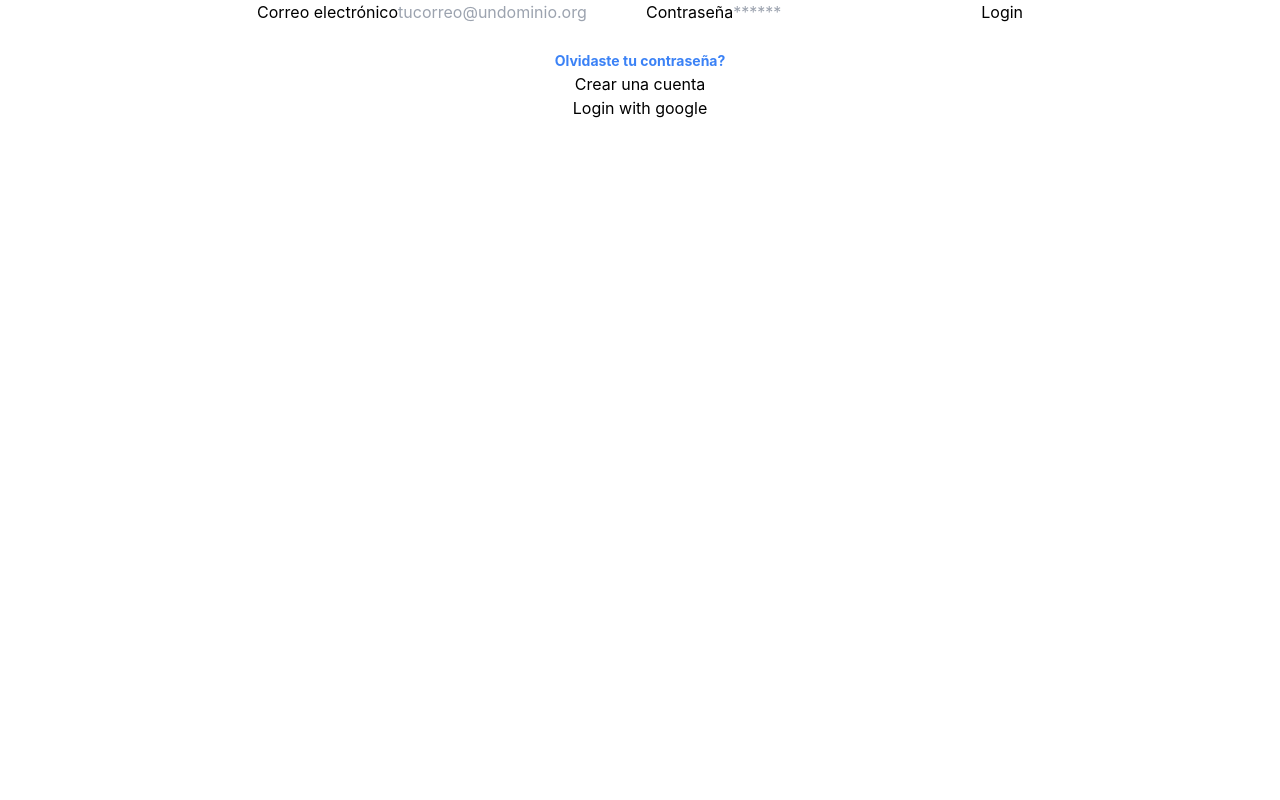
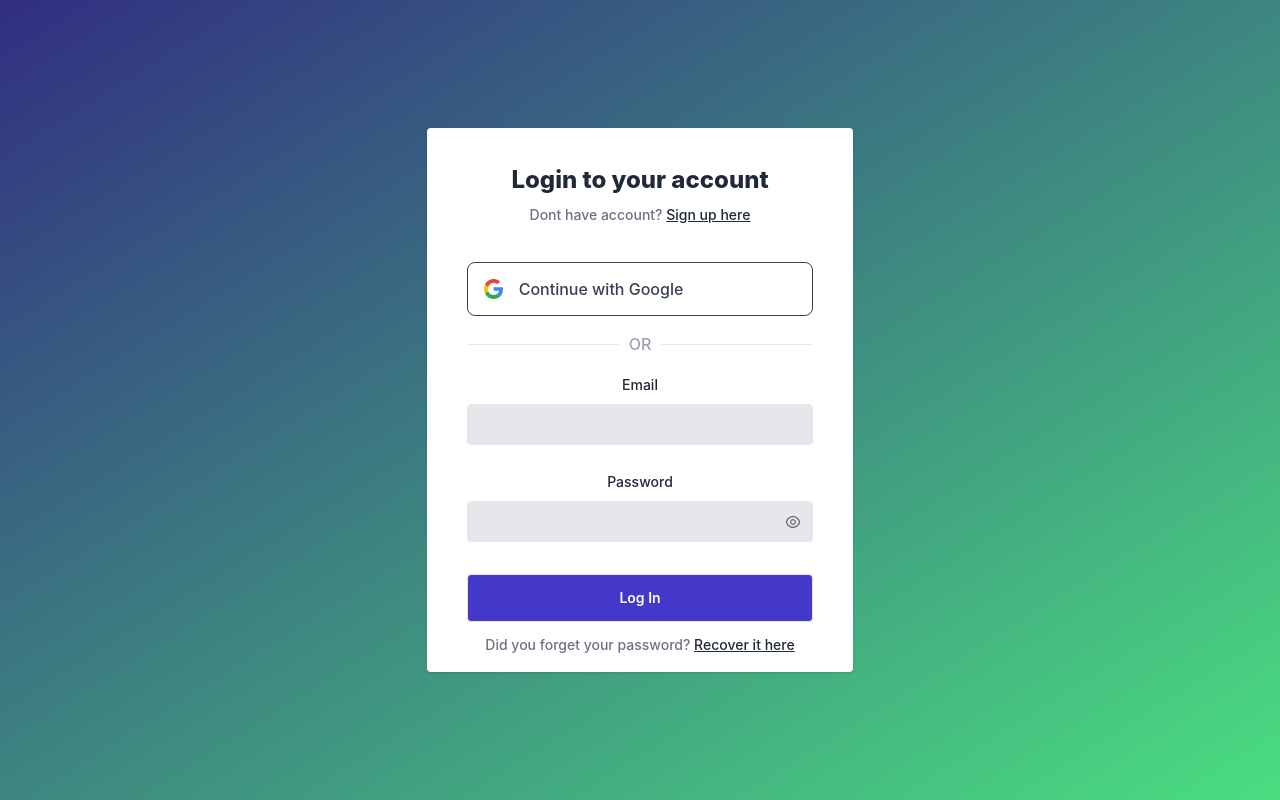
Before and after one commit to txakurhub/pfinal_client, a React (Create React App) app: page /login in a window 1280 px wide. Built offline with nearby package versions, Linux system fonts and the light colour scheme; no server answers.

Commit message:
Estilos a login y register

```diff
--- a/src/pages/Login.jsx
+++ b/src/pages/Login.jsx
@@ -1,8 +1,8 @@
-import { useState } from "react";
+import React, { useState } from "react";
 import { useHistory } from "react-router-dom";
 import { useAuth } from "../context/authContext";
 
-function Login() {
+const Login = () => {
   const [email, setEmail] = useState("");
   const [password, setPassword] = useState("");
   const [error, setError] = useState("");
@@ -16,12 +16,10 @@
       history.push("/");
     } catch (error) {
       setError(error.message);
-    }
+    };
   };
 
-  const handleRegister = () => {
-    history.push("/register");
-  };
+  const handleRegister = () => history.push("/register");
 
   const handleResetPassword = async () => {
     if(!email) return setError("Por favor ingresa un correo")
@@ -30,8 +28,8 @@
       setError("Te enviamos un correo para crear una nueva contraseña")
     } catch (error){
       setError(error.message)
-    }
-  }
+    };
+  };
 
   const handleGoogleLogin = async () => {
     try {
@@ -39,41 +37,70 @@
       history.push("/");
     } catch (error) {
       setError(error.message);
-    }
+    };
   };
+
+  const viewPassword = () => {
+    var x = document.getElementById("password");
+    x.type === "password" ? (x.type = "text") : (x.type = "password");
+  };
+
   return (
-    <div>
-      {error && <p>{error}</p>}
-      <form>
-        <label htmlFor="email">Correo electrónico</label>
-        <input
-          type="email"
-          id="email"
-          placeholder="tucorreo@undominio.org"
-          onChange={(e) => setEmail(e.target.value)}
-        />
-        <label htmlFor="password">Contraseña</label>
-        <input
-          type="password"
-          id="password"
-          min={6}
-          placeholder="******"
-          onChange={(e) => setPassword(e.target.value)}
-        />
-        <button onClick={handleSubmit}>Login</button>
+    <div className="h-screen bg-gradient-to-tl from-green-400 to-indigo-900 w-full flex flex-col items-center justify-center">
+      <form className="bg-white shadow rounded lg:w-1/3  md:w-1/2 w-full p-10 pb-5">
+        <p tabIndex={0} role="heading" aria-label="Login to your account" className="text-2xl font-extrabold leading-6 text-gray-800">
+          Login to your account
+        </p>
+        <p className="text-sm mt-4 font-medium leading-none text-gray-500">
+          Dont have account?{" "}
+          <span onClick={handleRegister} tabIndex={0} role="link" aria-label="Sign up here" className="text-sm font-medium leading-none underline text-gray-800 cursor-pointer">
+            {" "}
+            Sign up here
+          </span>
+        </p>
+        <button onClick={handleGoogleLogin} aria-label="Continue with google" role="button" className="focus:outline-none focus:ring-2 focus:ring-offset-1 focus:ring-gray-700 py-3.5 px-4 border rounded-lg border-gray-700 flex items-center w-full mt-10">
+          <svg width={19} height={20} viewBox="0 0 19 20" fill="none" xmlns="http://www.w3.org/2000/svg">
+            <path d="M18.9892 10.1871C18.9892 9.36767 18.9246 8.76973 18.7847 8.14966H9.68848V11.848H15.0277C14.9201 12.767 14.3388 14.1512 13.047 15.0812L13.0289 15.205L15.905 17.4969L16.1042 17.5173C17.9342 15.7789 18.9892 13.221 18.9892 10.1871Z" fill="#4285F4" />
+            <path d="M9.68813 19.9314C12.3039 19.9314 14.4999 19.0455 16.1039 17.5174L13.0467 15.0813C12.2286 15.6682 11.1306 16.0779 9.68813 16.0779C7.12612 16.0779 4.95165 14.3395 4.17651 11.9366L4.06289 11.9465L1.07231 14.3273L1.0332 14.4391C2.62638 17.6946 5.89889 19.9314 9.68813 19.9314Z" fill="#34A853" />
+            <path d="M4.17667 11.9366C3.97215 11.3165 3.85378 10.6521 3.85378 9.96562C3.85378 9.27905 3.97215 8.6147 4.16591 7.99463L4.1605 7.86257L1.13246 5.44363L1.03339 5.49211C0.37677 6.84302 0 8.36005 0 9.96562C0 11.5712 0.37677 13.0881 1.03339 14.4391L4.17667 11.9366Z" fill="#FBBC05" />
+            <path d="M9.68807 3.85336C11.5073 3.85336 12.7344 4.66168 13.4342 5.33718L16.1684 2.59107C14.4892 0.985496 12.3039 0 9.68807 0C5.89885 0 2.62637 2.23672 1.0332 5.49214L4.16573 7.99466C4.95162 5.59183 7.12608 3.85336 9.68807 3.85336Z" fill="#EB4335" />
+          </svg>
+          <p className="text-base font-medium ml-4 text-gray-700">Continue with Google</p>
+        </button>
+        <div className="w-full flex items-center justify-between py-5">
+          <hr className="w-full bg-gray-400" />
+          <p className="text-base font-medium leading-4 px-2.5 text-gray-400">OR</p>
+          <hr className="w-full bg-gray-400  " />
+        </div>
+        <div>
+          <lable className="text-sm font-medium leading-none text-gray-800">Email</lable>
+          <input onChange={(e) => setEmail(e.target.value)} id="email" aria-label="enter email adress" role="input" type="email" className="bg-gray-200 border rounded focus:outline-none text-xs font-medium leading-none text-gray-800 py-3 w-full pl-3 mt-2" />
+        </div>
+        <div className="mt-6 w-full">
+          <lable className="text-sm font-medium leading-none text-gray-800">Password</lable>
+          <div title="See password" className="relative flex items-center justify-center">
+            <input onChange={(e) => setPassword(e.target.value)} id="password" min={6} aria-label="enter Password" role="input" type="password" className="bg-gray-200 border rounded focus:outline-none text-xs font-medium leading-none text-gray-800 py-3 w-full pl-3 mt-2" />
+            <div onClick={viewPassword} className="absolute right-0 mt-2 mr-3 cursor-pointer">
+              <svg width={16} height={16} viewBox="0 0 16 16" fill="none" xmlns="http://www.w3.org/2000/svg">
+                <path d="M7.99978 2C11.5944 2 14.5851 4.58667 15.2124 8C14.5858 11.4133 11.5944 14 7.99978 14C4.40511 14 1.41444 11.4133 0.787109 8C1.41378 4.58667 4.40511 2 7.99978 2ZM7.99978 12.6667C9.35942 12.6664 10.6787 12.2045 11.7417 11.3568C12.8047 10.509 13.5484 9.32552 13.8511 8C13.5473 6.67554 12.8031 5.49334 11.7402 4.64668C10.6773 3.80003 9.35864 3.33902 7.99978 3.33902C6.64091 3.33902 5.32224 3.80003 4.25936 4.64668C3.19648 5.49334 2.45229 6.67554 2.14844 8C2.45117 9.32552 3.19489 10.509 4.25787 11.3568C5.32085 12.2045 6.64013 12.6664 7.99978 12.6667ZM7.99978 11C7.20413 11 6.44106 10.6839 5.87846 10.1213C5.31585 9.55871 4.99978 8.79565 4.99978 8C4.99978 7.20435 5.31585 6.44129 5.87846 5.87868C6.44106 5.31607 7.20413 5 7.99978 5C8.79543 5 9.55849 5.31607 10.1211 5.87868C10.6837 6.44129 10.9998 7.20435 10.9998 8C10.9998 8.79565 10.6837 9.55871 10.1211 10.1213C9.55849 10.6839 8.79543 11 7.99978 11ZM7.99978 9.66667C8.4418 9.66667 8.86573 9.49107 9.17829 9.17851C9.49085 8.86595 9.66644 8.44203 9.66644 8C9.66644 7.55797 9.49085 7.13405 9.17829 6.82149C8.86573 6.50893 8.4418 6.33333 7.99978 6.33333C7.55775 6.33333 7.13383 6.50893 6.82126 6.82149C6.5087 7.13405 6.33311 7.55797 6.33311 8C6.33311 8.44203 6.5087 8.86595 6.82126 9.17851C7.13383 9.49107 7.55775 9.66667 7.99978 9.66667Z" fill="#71717A" />
+              </svg>
+            </div>
+          </div>
+        </div>
+        <div className="mt-8">
+          <button onClick={handleSubmit} role="button" aria-label="create my account" className="focus:ring-2 focus:ring-offset-2 focus:ring-indigo-700 text-sm font-semibold leading-none text-white focus:outline-none bg-indigo-700 border rounded hover:bg-indigo-600 py-4 w-full">
+            Log In
+          </button>
+        </div>
+        <p className="text-sm mt-4 font-medium leading-none text-gray-500">
+          Did you forget your password?{" "}
+          <span onClick={handleResetPassword} tabIndex={0} role="link" aria-label="Sign up here" className="text-sm font-medium leading-none underline text-gray-800 cursor-pointer">
+            {" "}
+            Recover it here
+          </span>
+        </p>
+        {error && <p className="text-red-600 mt-3">{error}</p>}
       </form>
-      <br />
-      <a
-        href="#!"
-        className="inline-block align-baseline font-bold text-sm text-blue-500 hover:text-blue-800"
-        onClick={handleResetPassword}
-      >
-        Olvidaste tu contraseña?
-      </a>
-      <br />
-      <button onClick={handleRegister}>Crear una cuenta</button>
-      <br />
-      <button onClick={handleGoogleLogin}>Login with google</button>
     </div>
   );
 }
--- a/src/pages/Register.jsx
+++ b/src/pages/Register.jsx
@@ -16,29 +16,48 @@
       setError("");
       history.push("/");
     } catch (error) {
-      if (error.code === "auto/internal-error") setError("Correo inválido");
-    }
+      // if (error.code === "auto/internal-error") setError("Correo inválido");
+      setError(error.message);
+    };
   };
+
+  const viewPassword = () => {
+    var x = document.getElementById("password");
+    x.type === "password" ? (x.type = "text") : (x.type = "password");
+  };
+
   return (
-    <div>
-      {error && <p>error</p>}
-      <form>
-        <label htmlFor="email">Correo electrónico</label>
-        <input
-          type="email"
-          id="email"
-          placeholder="tucorreo@undominio.org"
-          onChange={(e) => setEmail(e.target.value)}
-        />
-        <label htmlFor="password">Contraseña</label>
-        <input
-          type="password"
-          id="password"
-          min={6}
-          placeholder="******"
-          onChange={(e) => setPassword(e.target.value)}
-        />
-        <button onClick={handleSubmit}>Registrarme</button>
+    <div className="h-screen bg-gradient-to-tl from-green-400 to-indigo-900 w-full flex flex-col items-center justify-center">
+      <form className="bg-white shadow rounded lg:w-1/3  md:w-1/2 w-full p-10 pb-5">
+        <p tabIndex={0} role="heading" aria-label="Login to your account" className="text-2xl font-extrabold leading-6 text-gray-800">
+          Create your account
+        </p>
+        <div className="w-full flex items-center justify-between py-5 opacity-0">
+          <hr className="w-full bg-gray-400" />
+          <p className="text-base font-medium leading-4 px-2.5 text-gray-400">OR</p>
+          <hr className="w-full bg-gray-400  " />
+        </div>
+        <div>
+          <lable className="text-sm font-medium leading-none text-gray-800">Email</lable>
+          <input onChange={(e) => setEmail(e.target.value)} id="email" aria-label="enter email adress" role="input" type="email" className="bg-gray-200 border rounded focus:outline-none text-xs font-medium leading-none text-gray-800 py-3 w-full pl-3 mt-2" />
+        </div>
+        <div className="mt-6 w-full">
+          <lable className="text-sm font-medium leading-none text-gray-800">Password</lable>
+          <div title="See password" className="relative flex items-center justify-center">
+            <input onChange={(e) => setPassword(e.target.value)} id="password" min={6} aria-label="enter Password" role="input" type="password" className="bg-gray-200 border rounded focus:outline-none text-xs font-medium leading-none text-gray-800 py-3 w-full pl-3 mt-2" />
+            <div onClick={viewPassword} className="absolute right-0 mt-2 mr-3 cursor-pointer">
+              <svg width={16} height={16} viewBox="0 0 16 16" fill="none" xmlns="http://www.w3.org/2000/svg">
+                <path d="M7.99978 2C11.5944 2 14.5851 4.58667 15.2124 8C14.5858 11.4133 11.5944 14 7.99978 14C4.40511 14 1.41444 11.4133 0.787109 8C1.41378 4.58667 4.40511 2 7.99978 2ZM7.99978 12.6667C9.35942 12.6664 10.6787 12.2045 11.7417 11.3568C12.8047 10.509 13.5484 9.32552 13.8511 8C13.5473 6.67554 12.8031 5.49334 11.7402 4.64668C10.6773 3.80003 9.35864 3.33902 7.99978 3.33902C6.64091 3.33902 5.32224 3.80003 4.25936 4.64668C3.19648 5.49334 2.45229 6.67554 2.14844 8C2.45117 9.32552 3.19489 10.509 4.25787 11.3568C5.32085 12.2045 6.64013 12.6664 7.99978 12.6667ZM7.99978 11C7.20413 11 6.44106 10.6839 5.87846 10.1213C5.31585 9.55871 4.99978 8.79565 4.99978 8C4.99978 7.20435 5.31585 6.44129 5.87846 5.87868C6.44106 5.31607 7.20413 5 7.99978 5C8.79543 5 9.55849 5.31607 10.1211 5.87868C10.6837 6.44129 10.9998 7.20435 10.9998 8C10.9998 8.79565 10.6837 9.55871 10.1211 10.1213C9.55849 10.6839 8.79543 11 7.99978 11ZM7.99978 9.66667C8.4418 9.66667 8.86573 9.49107 9.17829 9.17851C9.49085 8.86595 9.66644 8.44203 9.66644 8C9.66644 7.55797 9.49085 7.13405 9.17829 6.82149C8.86573 6.50893 8.4418 6.33333 7.99978 6.33333C7.55775 6.33333 7.13383 6.50893 6.82126 6.82149C6.5087 7.13405 6.33311 7.55797 6.33311 8C6.33311 8.44203 6.5087 8.86595 6.82126 9.17851C7.13383 9.49107 7.55775 9.66667 7.99978 9.66667Z" fill="#71717A" />
+              </svg>
+            </div>
+          </div>
+        </div>
+        <div className="mt-8">
+          <button onClick={handleSubmit} role="button" aria-label="create my account" className="focus:ring-2 focus:ring-offset-2 focus:ring-indigo-700 text-sm font-semibold leading-none text-white focus:outline-none bg-indigo-700 border rounded hover:bg-indigo-600 py-4 w-full">
+            Sign Up
+          </button>
+        </div>
+        {error && <p className="text-red-600 mt-3">{error}</p>}
       </form>
     </div>
   );
```
